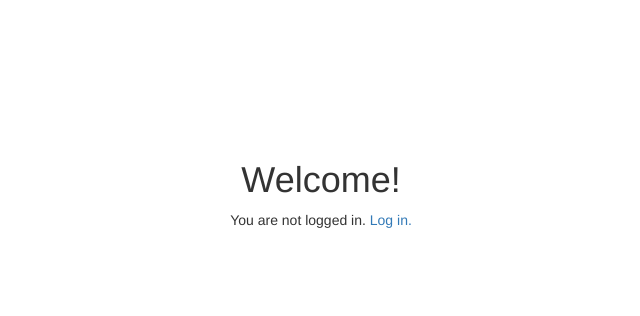
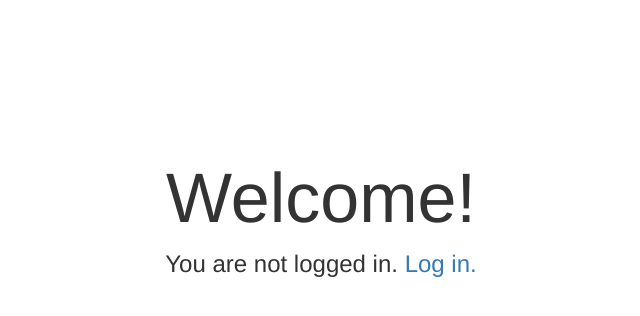
Before and after one commit to imanchee01/AirlineReservationSystem, a Flask app: page / in a window 1280 px wide. Shown: the top 316 px of the page, without its empty margins (319-959 px from the left). Run offline with Flask 3, Linux system fonts and the light colour scheme; parts of the project's set-up code (start-up, migrations or seed data) failed here and were passed over.

Commit message:
welcome Page

```diff
--- a/templates/no-session.html
+++ b/templates/no-session.html
@@ -5,7 +5,7 @@
 {% block content %}
     <div style="text-align: center;">
     <br><br><br><br><br><br><br>
-        <h1>Welcome!</h1>
-        <p>You are not logged in. <a href="/login">Log in.</a></p>
+        <h1 style ="font-size: 70px;">Welcome!</h1>
+        <p style ="font-size: 24px;">You are not logged in. <a href="/login">Log in.</a></p>
     </div>
 {% endblock %}
```
